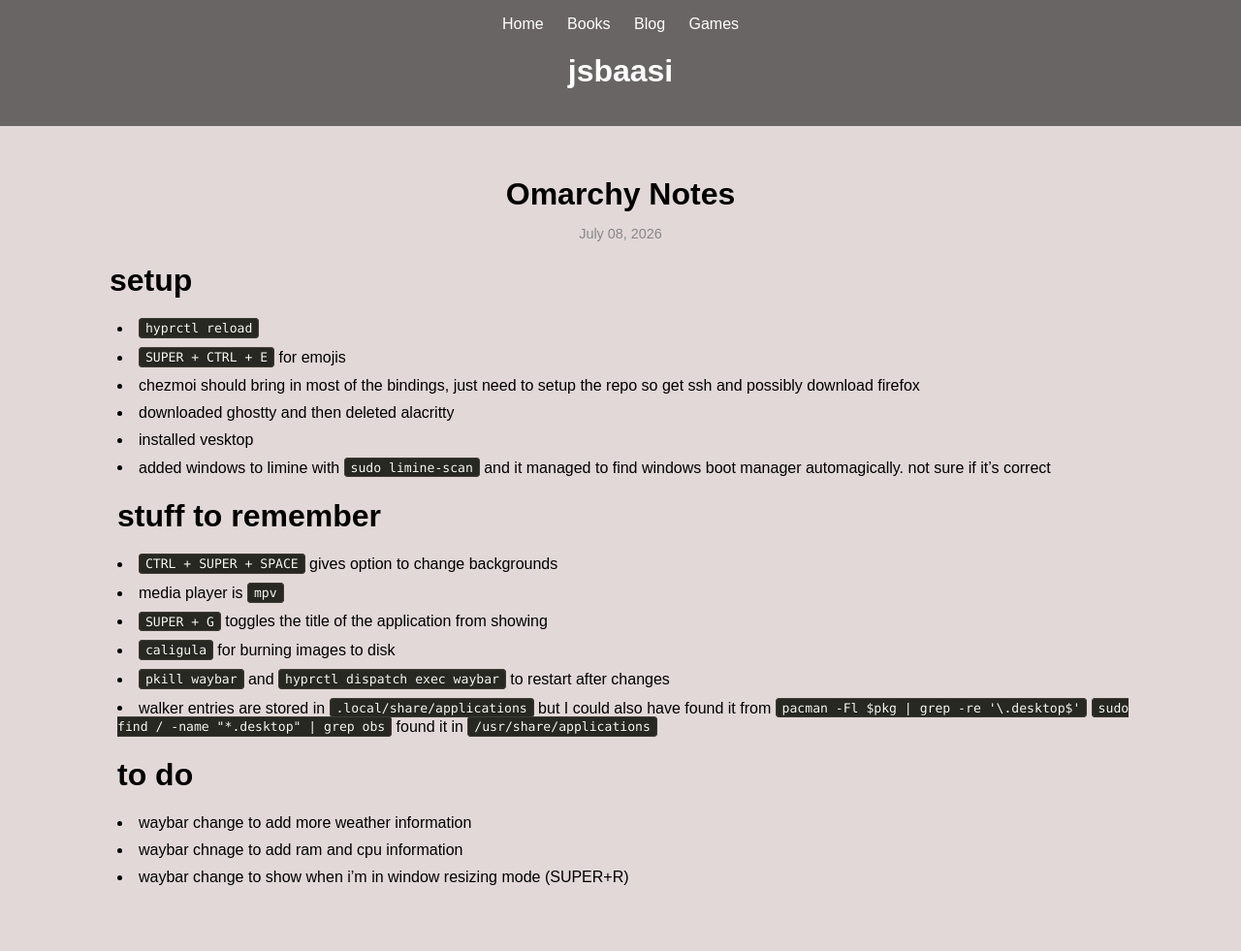
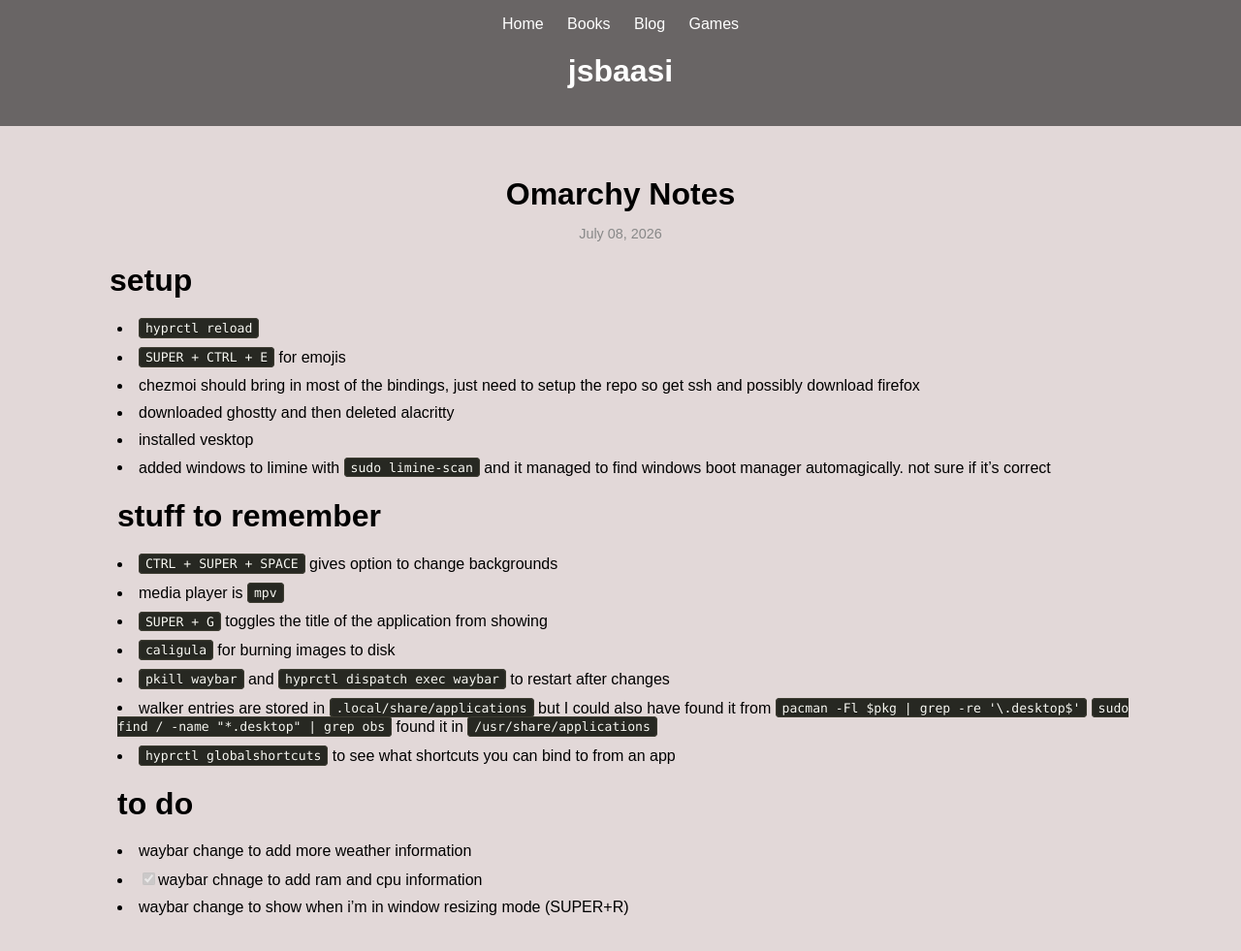
Before and after one commit to jsbaasi/jsbaasi.github.io, a Jekyll site: the page built from _posts/2026-07-08-omarchy-notes.md, in a window 1280 px wide. Shown: the whole page at 97% size. Built offline with Jekyll 4.4.1, drawn with Linux system fonts in a browser that asks for light colours; before the commit the page ends 950 px from its top, so only the background shows below that.

Commit message:
vault backup: 2026-07-17 23:45:42

```diff
--- a/_posts/2026-07-08-omarchy-notes.md
+++ b/_posts/2026-07-08-omarchy-notes.md
@@ -19,7 +19,8 @@ permalink: /omarchy-notes/
 - `caligula` for burning images to disk
 - `pkill waybar` and `hyprctl dispatch exec waybar` to restart after changes
 - walker entries are stored in `.local/share/applications` but I could also have found it from `pacman -Fl $pkg | grep -re '\.desktop$'` `sudo find / -name "*.desktop" | grep obs` found it in `/usr/share/applications`
+- `hyprctl globalshortcuts` to see what shortcuts you can bind to from an app
 # to do
 - waybar change to add more weather information
-- waybar chnage to add ram and cpu information
+- [x] waybar chnage to add ram and cpu information
 - waybar change to show when i'm in window resizing mode (SUPER+R)
```
